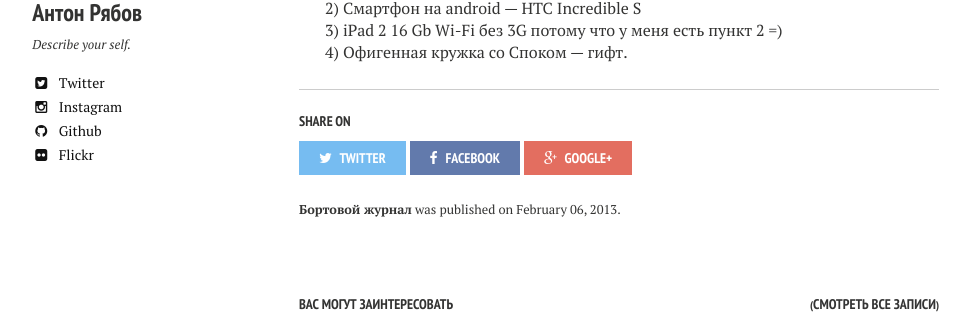
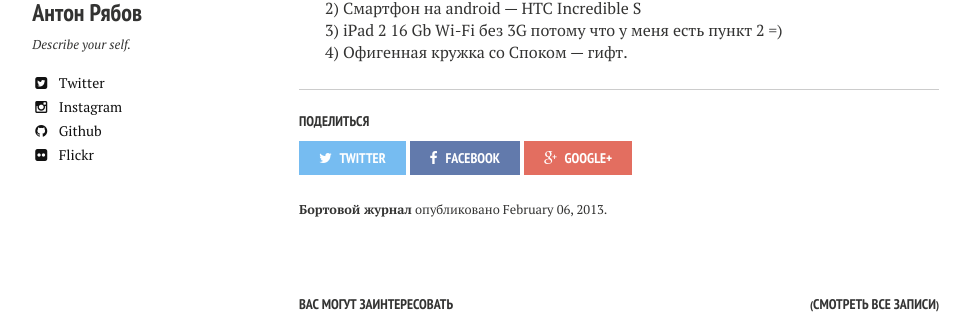
Before and after one commit to tonymadbrain/tonymadbrain.github.io, a Jekyll site: the page built from _posts/2013-02-06-bortovoj-zhurnal-2.md, in a window 1280 px wide. Shown: the part 281-595 px from the top of the page, without its empty margins (21-991 px from the left). Built offline with Jekyll 4.4.1, drawn with Linux system fonts in a browser that asks for light colours; nearby versions of some CDN libraries.

Commit message:
more translate to russian in posts

```diff
--- a/_includes/_social-share.html
+++ b/_includes/_social-share.html
@@ -1,5 +1,5 @@
 <div class="social-share">
-  <h4>Share on</h4>
+  <h4>Поделиться</h4>
   <ul>
     <li>
       <a href="https://twitter.com/intent/tweet?text={{ site.url }}{{ page.url }}" class="twitter" title="Share on Twitter"><i class="fa fa-twitter"></i><span> Twitter</span></a>
--- a/_layouts/post.html
+++ b/_layouts/post.html
@@ -45,7 +45,7 @@
       <hr />
       <footer role="contentinfo">
         {% if page.share != false %}{% include _social-share.html %}{% endif %}
-        <p class="byline"><strong>{{ page.title }}</strong> was published on <time datetime="{{ page.date | date_to_xmlschema }}">{{ page.date | date: "%B %d, %Y" }}</time>{% if page.modified %} and last modified on <time datetime="{{ page.modified | date: "%Y-%m-%d" }}">{{ page.modified | date: "%B %d, %Y" }}</time>{% endif %}.</p>
+        <p class="byline"><strong>{{ page.title }}</strong> опубликовано <time datetime="{{ page.date | date_to_xmlschema }}">{{ page.date | date: "%B %d, %Y" }}</time>{% if page.modified %} и последний раз редактировалось <time datetime="{{ page.modified | date: "%Y-%m-%d" }}">{{ page.modified | date: "%B %d, %Y" }}</time>{% endif %}.</p>
       </footer>
     </div><!-- /.article-wrap -->
   {% if site.owner.disqus-shortname and page.comments == true %}
```
